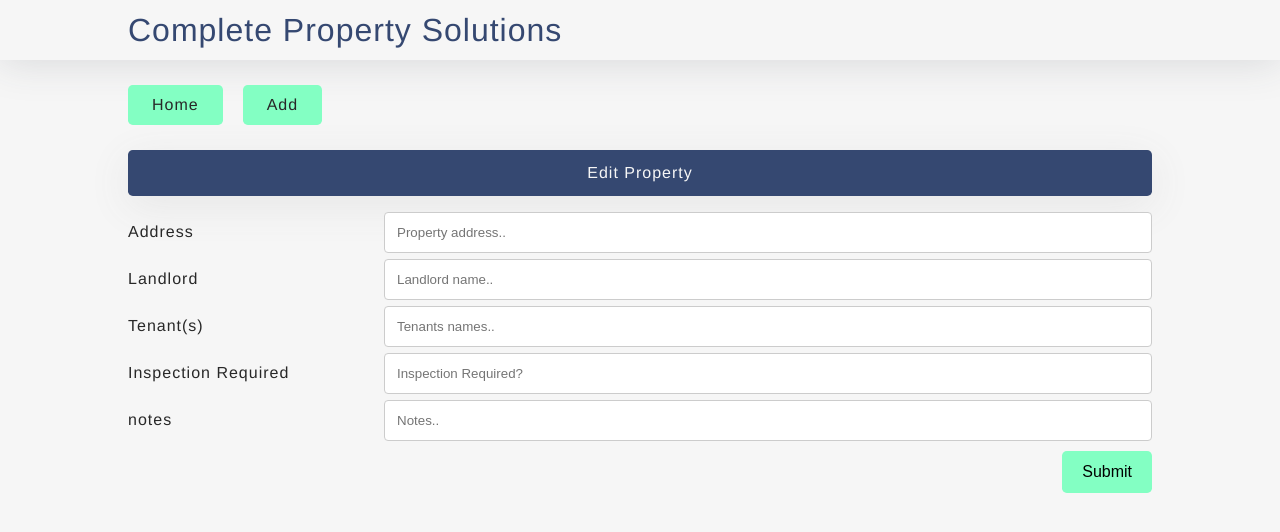
After one commit to dean-jeffery/collab-dev-module, a PHP site: page /edit.php in a window 1280 px wide. The commit adds this page. Shown: the top 532 px of the page. Run offline with PHP 8.4, Linux system fonts and the light colour scheme.

Commit message:
button tweaks and file extension changes

```diff
--- /dev/null
+++ b/edit.php
@@ -0,0 +1,111 @@
+<!DOCTYPE html>
+<html lang="en">
+  <head>
+    <meta charset="UTF-8" />
+    <meta http-equiv="X-UA-Compatible" content="IE=edge" />
+    <meta name="viewport" content="width=device-width, initial-scale=1.0" />
+    <title>Edit | Complete Property Solutions</title>
+    <link rel="stylesheet" href="reset.css" />
+    <link rel="stylesheet" href="style.css" />
+  </head>
+  <body>
+  <!-- HEADER -->
+  <header>
+    <div class="wrapper">
+      <ul>
+        <li>
+        <a href="index.html"><h1>Complete Property Solutions</h1></a>
+        </li>
+      </ul>
+    </div>
+  </header>
+  <!-- BODY -->
+  <div class="wrapper">
+  <!-- 80% content wrapper -->
+  <!-- Button row -->
+    <div class="button-space">
+      <a href="index.html" class="button">Home</a>
+      <a href="add.html" class="button">Add</a>
+    </div>
+      <div class="form-heading">
+        <h2>Edit Property</h2>
+      </div>
+      <!-- TEMP -->
+      <form action="#">
+      <!-- Address -->
+        <div class="row">
+          <div class="col-25">
+            <label for="adress">Address</label>
+          </div>
+          <div class="col-75">
+            <input type="text" id="adress" name="address" placeholder="Property address..">
+          </div>
+        </div>
+        <!-- Landlord -->
+        <div class="row">
+          <div class="col-25">
+            <label for="landlord">Landlord</label>
+          </div>
+          <div class="col-75">
+            <input type="text" id="landlord" name="landlord" placeholder="Landlord name..">
+          </div>
+        </div>
+        <!-- KEEP THIS FOR LATER -->
+        <!--  -->
+        <!-- <div class="row">
+        <div class="col-25">
+        <label for="country">Country</label>
+        </div>
+        <div class="col-75">
+        <select id="country" name="country">
+        <option value="australia">Australia</option>
+        <option value="canada">Canada</option>
+        <option value="usa">USA</option>
+        </select>
+        </div>
+        </div>
+        <div class="row">
+        <div class="col-25">
+        <label for="tenants">Tenant(s)</label>
+        </div>
+        <div class="col-75">
+        <textarea id="tenants" name="tenants" placeholder="Tenants names.." style="height:200px"></textarea>
+        </div>
+        </div>
+        -->
+        <!--  -->
+        <!--  -->
+        <!-- Tenants -->
+        <div class="row">
+          <div class="col-25">
+            <label for="tenants">Tenant(s)</label>
+          </div>
+          <div class="col-75">
+            <input type="text" id="tenants" name="tenants" placeholder="Tenants names.."/>
+          </div>
+        </div>
+        <!-- Inspection Required -->
+        <div class="row">
+          <div class="col-25">
+            <label for="inspection">Inspection Required</label>
+          </div>
+          <div class="col-75">
+            <input type="text" id="inspection" name="inspection" placeholder="Inspection Required?"/>
+          </div>
+        </div>
+        <!-- Notes -->
+        <div class="row">
+          <div class="col-25">
+            <label for="notes">notes</label>
+          </div>
+          <div class="col-75">
+            <input type="text" id="notes" name="notes" placeholder="Notes.."/>
+          </div>
+        </div>
+        <div class="row">
+          <input type="submit" value="Submit">
+        </div>
+      </form>
+  </div>
+  </body>
+</html>
--- a/index.html
+++ b/index.php
@@ -22,7 +22,7 @@
       <!-- Button row -->
       <div class="button-space">
         <a href="add.html" class="button">Add</a>
-        <a href="" class="button">Edit</a>
+        <a href="edit.html" class="button">Edit</a>
       </div>
       <!-- Property table -->
       <table id="properties">
--- a/style.css
+++ b/style.css
@@ -12,7 +12,7 @@
 
 Dark Blue: #354871
 black: #282828
-Teal: #83FFC3
+green: #83FFC3
 White: #F6F6F6
 Grey: #EBEBEB
 
@@ -144,14 +144,18 @@ header {
 /* -------------------------------------------------------------------------- */
 
 .form-wrapper {
-  border: 1px solid rgba(229, 229, 229, 0.25);
+  border: 5px solid red;
 }
 
 .form-heading {
   background-color: #354871;
-  -webkit-box-shadow: 0 2px 40px 1px rgba(57, 63, 72, 15%);
+  /* -webkit-box-shadow: 0 2px 40px 1px rgba(57, 63, 72, 15%);
   -moz-box-shadow: 0 2px 40px 1px rgba(57, 63, 72, 15%);
-  box-shadow: 0 2px 40px 1px rgba(57, 63, 72, 15%);
+  box-shadow: 0 2px 40px 1px rgba(57, 63, 72, 15%); */
+  box-shadow: 0 10px 40px 1px #e7e7e7;
+  padding: 15px 0;
+  border-radius: 0.3rem;
+
 }
 .form-heading h2 {
   text-align: center;
@@ -186,6 +190,7 @@ textarea {
   border: 1px solid #ccc;
   border-radius: 4px;
   resize: vertical;
+  box-sizing: border-box;
 }
 
 label {
@@ -194,13 +199,19 @@ label {
 }
 
 input[type="submit"] {
-  background-color: #04aa6d;
-  color: white;
+  background-color: #83FFC3;
+  color: black;
   padding: 12px 20px;
   border: none;
-  border-radius: 4px;
+  border-radius: 0.3rem;
   cursor: pointer;
   float: right;
+  margin-top: 10px;
+  font-size: 16px;
+}
+
+form .row {
+	padding-top: 10px;
 }
 
 .col-25 {
```
Also changed, not shown: add.html (deleted, +0 -115 lines), add.php (added, +111 -0 lines).
